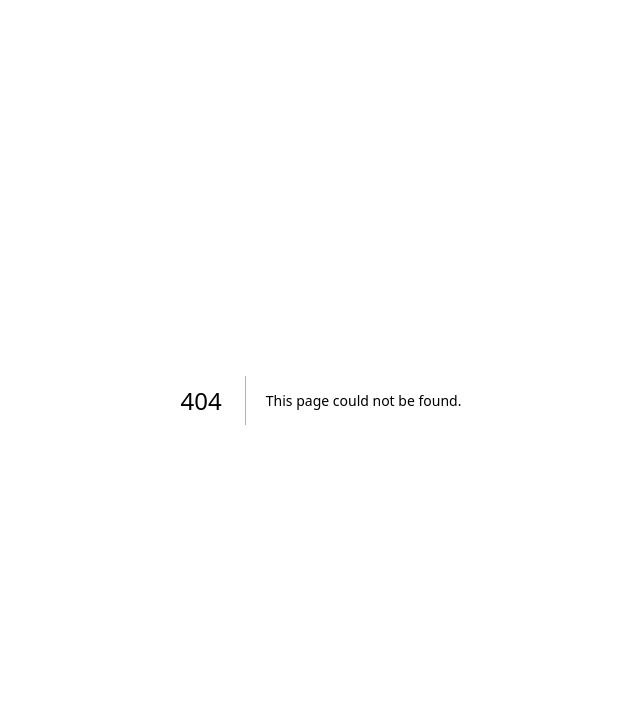
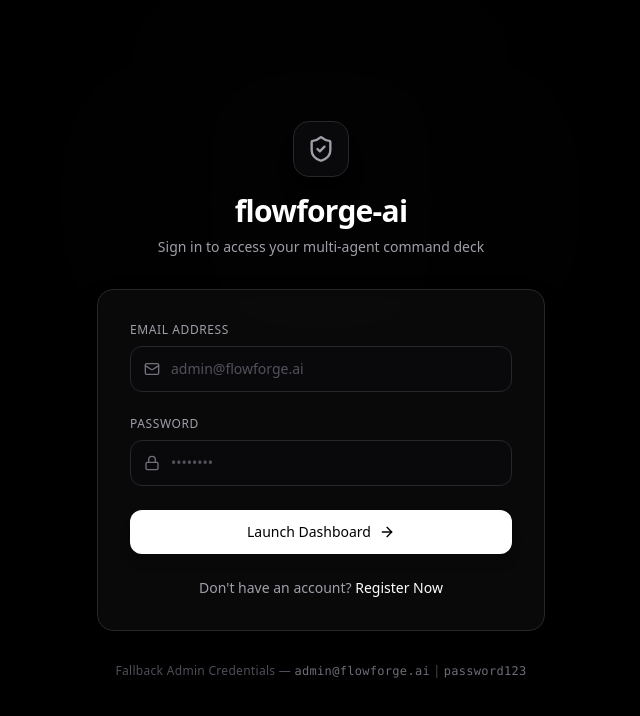
Before and after one commit to Pooja-CG/FlowForge-AI, a Next.js app in the folder flowforge-frontend/: page /login in a window 1280 px wide. Before the commit this address had no page. Shown: the top 716 px of the page, without its empty margins (319-959 px from the left). Built offline with nearby package versions, Linux system fonts and the light colour scheme.

Commit message:
feat: complete authentication flow with custom login and register components

```diff
--- /dev/null
+++ b/flowforge-frontend/app/login/page.tsx
@@ -0,0 +1,126 @@
+"use client";
+
+import React, { useState, useEffect } from "react";
+import { useRouter, useSearchParams } from "next/navigation";
+import { Lock, Mail, ArrowRight, ShieldCheck, CheckCircle2 } from "lucide-react";
+import Link from "next/link";
+
+export default function LoginPage() {
+  const [email, setEmail] = useState("");
+  const [password, setPassword] = useState("");
+  const [error, setError] = useState("");
+  const [success, setSuccess] = useState(false);
+  const [loading, setLoading] = useState(false);
+  const router = useRouter();
+  const searchParams = useSearchParams();
+
+  useEffect(() => {
+    if (searchParams.get("registered") === "true") {
+      setSuccess(true);
+    }
+  }, [searchParams]);
+
+  const handleLogin = (e: React.FormEvent) => {
+    e.preventDefault();
+    setError("");
+    setSuccess(false);
+    setLoading(true);
+
+    // Fetch credentials created on Register screen
+    const storedEmail = localStorage.getItem("registeredEmail") || "admin@flowforge.ai";
+    const storedPassword = localStorage.getItem("registeredPassword") || "password123";
+
+    if (email === storedEmail && password === storedPassword) {
+      setTimeout(() => {
+        localStorage.setItem("isAuthenticated", "true");
+        router.push("/");
+      }, 1000);
+    } else {
+      setLoading(false);
+      setError("Invalid credentials. Try using your registered account or the default admin login.");
+    }
+  };
+
+  return (
+    <div className="min-h-screen bg-black flex flex-col justify-center items-center px-4 font-sans antialiased">
+      <div className="absolute top-1/4 left-1/2 -translate-x-1/2 -translate-y-1/2 w-[300px] h-[300px] bg-zinc-800/10 blur-[120px] rounded-full pointer-events-none" />
+
+      <div className="max-w-md w-full space-y-8 relative z-10">
+        <div className="text-center">
+          <div className="inline-flex items-center justify-center w-14 h-14 rounded-2xl bg-zinc-950 border border-zinc-800 text-zinc-400 mb-4 shadow-xl">
+            <ShieldCheck className="w-7 h-7" />
+          </div>
+          <h2 className="text-3xl font-bold tracking-tight text-white">flowforge-ai</h2>
+          <p className="mt-2 text-sm text-zinc-400">Sign in to access your multi-agent command deck</p>
+        </div>
+
+        <div className="bg-zinc-900/40 backdrop-blur-md border border-zinc-800 rounded-2xl p-6 sm:p-8 shadow-2xl">
+          <form className="space-y-6" onSubmit={handleLogin}>
+            {success && (
+              <div className="p-3 bg-zinc-950 border border-zinc-800 text-zinc-300 rounded-xl text-xs flex items-center justify-center gap-2">
+                <CheckCircle2 className="w-4 h-4 text-emerald-500 shrink-0" />
+                Account created successfully! Please sign in.
+              </div>
+            )}
+
+            {error && (
+              <div className="p-3 bg-red-950/30 border border-red-900 text-red-400 rounded-xl text-xs text-center">
+                {error}
+              </div>
+            )}
+
+            <div>
+              <label className="block text-xs font-medium text-zinc-400 uppercase tracking-wider mb-2">Email Address</label>
+              <div className="relative">
+                <span className="absolute inset-y-0 left-0 flex items-center pl-3.5 text-zinc-500"><Mail className="w-4 h-4" /></span>
+                <input
+                  type="email"
+                  required
+                  value={email}
+                  onChange={(e) => setEmail(e.target.value)}
+                  placeholder="admin@flowforge.ai"
+                  className="block w-full pl-10 pr-4 py-3 bg-zinc-950 border border-zinc-800 text-white placeholder-zinc-600 rounded-xl text-sm focus:outline-none focus:border-zinc-700 transition"
+                />
+              </div>
+            </div>
+
+            <div>
+              <label className="block text-xs font-medium text-zinc-400 uppercase tracking-wider mb-2">Password</label>
+              <div className="relative">
+                <span className="absolute inset-y-0 left-0 flex items-center pl-3.5 text-zinc-500"><Lock className="w-4 h-4" /></span>
+                <input
+                  type="password"
+                  required
+                  value={password}
+                  onChange={(e) => setPassword(e.target.value)}
+                  placeholder="••••••••"
+                  className="block w-full pl-10 pr-4 py-3 bg-zinc-950 border border-zinc-800 text-white placeholder-zinc-600 rounded-xl text-sm focus:outline-none focus:border-zinc-700 transition"
+                />
+              </div>
+            </div>
+
+            <button
+              type="submit"
+              disabled={loading}
+              className="w-full flex items-center justify-center gap-2 py-3 px-4 bg-white hover:bg-zinc-200 disabled:bg-zinc-800 text-black disabled:text-zinc-500 font-medium rounded-xl text-sm transition shadow-lg cursor-pointer"
+            >
+              {loading ? "Authenticating..." : "Launch Dashboard"}
+              {!loading && <ArrowRight className="w-4 h-4" />}
+            </button>
+          </form>
+
+          <div className="mt-6 text-center text-sm text-zinc-400">
+            Don't have an account?{" "}
+            <Link href="/register" className="text-white hover:underline font-medium">
+              Register Now
+            </Link>
+          </div>
+        </div>
+
+        <div className="text-center text-xs text-zinc-600 tracking-wide">
+          Fallback Admin Credentials — <span className="font-mono text-zinc-500">admin@flowforge.ai</span> | <span className="font-mono text-zinc-500">password123</span>
+        </div>
+      </div>
+    </div>
+  );
+}
```
Also changed, not shown: flowforge-frontend/app/register/page.tsx (added).
